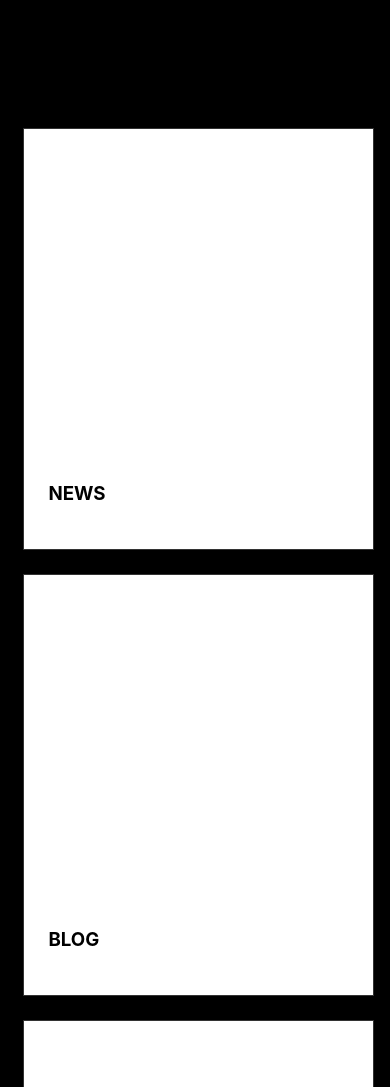
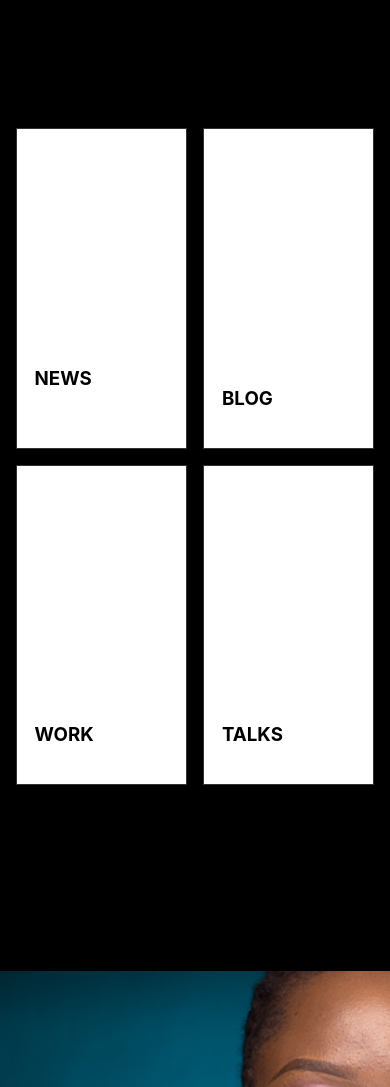
Before and after one commit to UgoChiori/titidemo, a website built with Vite: page index.html in a window 390 px wide. Shown: the part 1020-2107 px from the top of the page. Built offline with nearby package versions, Linux system fonts and the light colour scheme; some packages are replaced by stand-ins of ours.

Commit message:
responsiveness

```diff
--- a/src/style.css
+++ b/src/style.css
@@ -370,17 +370,17 @@ html {
   }
 
   /* WORK GRID → STACK */
-  .work-grid-container {
-    flex-direction: column;
-    align-items: center;
-    gap: 24px;
-    padding-bottom: 12vh;
+ .work-grid-container {
+    display: grid;
+    grid-template-columns: repeat(2, 1fr);
+    gap: 16px;
+    padding: 0 4vw 12vh;
   }
 
   .work-box {
-    width: 90vw;
-    height: 55vh;
-    padding: 24px;
+    width: 100%;
+    height: 42vh;
+    padding: 20px;
   }
 
   /* ABOUT */
@@ -411,7 +411,8 @@ html {
     font-size: 2.2rem;
   }
 
-  .work-box {
-    height: 50vh;
+   .work-box {
+    height: 38vh;
+    padding: 18px;
   }
 }
```
